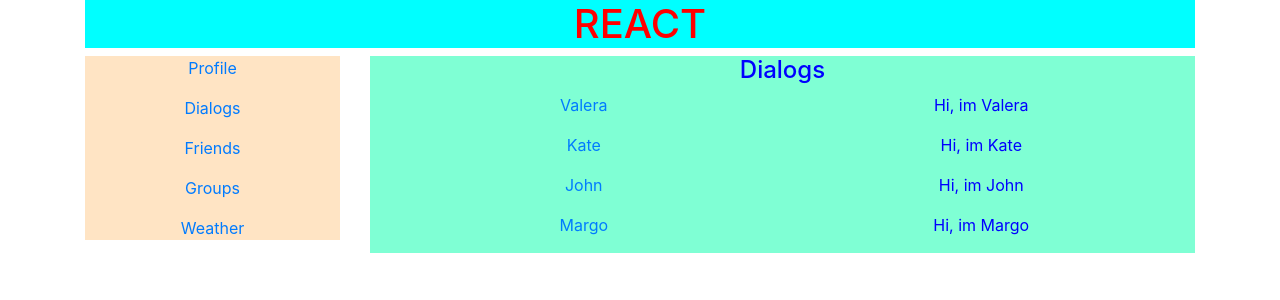
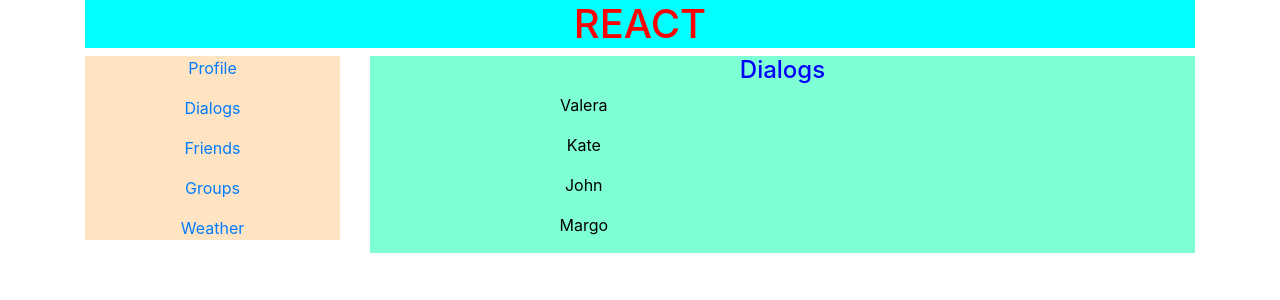
Before and after one commit to LTSecsuby/ReactTest, a React (Create React App) app: page /Dialogs in a window 1280 px wide. Shown: the top 300 px of the page. Built offline with nearby package versions, Linux system fonts and the light colour scheme.

Commit message:
add content

```diff
--- a/src/App.js
+++ b/src/App.js
@@ -9,7 +9,7 @@
 import {BrowserRouter, Route} from "react-router-dom";
 import Friends from "./components/FriendsComponent/Friends";
 
-function App() {
+function App(props) {
 
     return (
         <BrowserRouter>
@@ -23,11 +23,11 @@
                         <div className="container">
                             <div className="row">
                                 <div className="col-sm-3">
-                                    <NavbarWrap/>
+                                    <NavbarWrap navbarData={props.navbarData} />
                                 </div>
                                 <div className="col-sm-9">
                                     <Route path={'/Profile'} component={Profile} />
-                                    <Route path={'/Dialogs'} component={Dialogs} />
+                                    <Route path={'/Dialogs'} render={ () => <Dialogs dialogsData={props.dialogsData}/>} />
                                     <Route path={'/Groups'} component={Groups} />
                                     <Route path={'/Friends'} component={Friends} />
                                     <Route path={'/Weather'} component={Weather} />
--- /dev/null
+++ b/src/components/DialogsComponent/DialogComponent/Dialog.jsx
@@ -0,0 +1,64 @@
+import React from 'react';
+
+import style from './Dialog.module.css';
+import {NavLink, Route} from "react-router-dom";
+
+const TempComp = (props) => {
+
+    let DialogsMessage = props.dialogsData.map(
+        (element) => {
+
+            if (element.id === props.id) {
+                return (
+                    <div>{element.message}</div>
+                )
+            }
+
+        }
+    );
+
+    return (
+        <div>{DialogsMessage}</div>
+    )
+
+}
+
+
+const Dialog = (props) => {
+
+    let DialogsElements = props.dialogsData.map(
+        (element) => {
+
+            const path = "/Dialogs/" + element.id;
+            return (
+                <p><NavLink className={style.link} to={path}>{element.name}</NavLink></p>
+            )
+        }
+    );
+
+    let DialogsRoute = props.dialogsData.map(
+        (element) => {
+
+            return (
+                <Route path={'/Dialogs/' + element.id}
+                       render={() => <TempComp id={element.id} dialogsData={props.dialogsData}/>}/>
+            )
+        }
+    );
+
+    return (
+        <div className="container">
+            <div className="row">
+                <div className="col-md-6">
+                    {DialogsElements}
+                </div>
+                <div className="col-md-6">
+                    { DialogsRoute }
+                </div>
+            </div>
+        </div>
+    )
+
+};
+
+export default Dialog;
--- /dev/null
+++ b/src/components/DialogsComponent/DialogComponent/Dialog.module.css
@@ -0,0 +1,3 @@
+.link{
+    color: black;
+}
--- a/src/components/DialogsComponent/Dialogs.jsx
+++ b/src/components/DialogsComponent/Dialogs.jsx
@@ -1,64 +1,21 @@
 import React from 'react';
+
 import style from './Dialogs.module.css';
-import {NavLink} from "react-router-dom";
+import Dialog from "./DialogComponent/Dialog";
 
-let DialogsData = [
-    {id: 1, name: 'Valera', message: "Hi, im Valera"},
-    {id: 2, name: 'Kate', message: "Hi, im Kate"},
-    {id: 3, name: 'John', message: "Hi, im John"},
-    {id: 4, name: 'Margo', message: "Hi, im Margo"},
-]
-
-let DialogsElements = DialogsData
-    .map(
-        (element) => {
-
-            const path = "/Dialogs/" + element.id;
-            return (
-                <p><NavLink to={path}>{element.name}</NavLink></p>
-            )
-        }
-    )
-
-let DialogsMessage = DialogsData
-    .map(
-        (element) => {
-            return (
-                <p>{element.message}</p>
-            )
-        }
-    )
-
-const Dialog = () => {
-
-    return (
-        <div className="container">
-            <div className="row">
-                <div className="col-md-6">
-                    {DialogsElements}
-                </div>
-                <div className="col-md-6">
-                    {DialogsMessage}
-                </div>
-            </div>
-        </div>
-    )
-
-}
-
-const Dialogs = () => {
+const Dialogs = (props) => {
     return (
         <div className={style.item}>
             <div className="container">
                 <div className="row">
                     <div className="col">
                         <h4>Dialogs</h4>
-                        <Dialog/>
+                        <Dialog dialogsData ={props.dialogsData} />
                     </div>
                 </div>
             </div>
         </div>
     );
-}
+};
 
 export default Dialogs;
--- a/src/components/navbar/NavbarWrap.jsx
+++ b/src/components/navbar/NavbarWrap.jsx
@@ -3,19 +3,9 @@
 import style from './NavbarWrap.module.css';
 import {NavLink} from "react-router-dom";
 
-let NavbarData = [
-    {elementName: 'Profile'},
-    {elementName: 'Dialogs'},
-    {elementName: 'Friends'},
-    {elementName: 'Groups'},
-    {elementName: 'Weather'}
-]
+const NavbarWrap = (props) => {
 
-
-const NavbarWrap = () => {
-
-    let NavbarElements = NavbarData
-        .map((element) => {
+    let NavbarElements = props.navbarData.map((element) => {
 
                 const path = '/' + element.elementName;
                 return (
--- a/src/index.js
+++ b/src/index.js
@@ -4,7 +4,23 @@
 import App from './App';
 import * as serviceWorker from './serviceWorker';
 
-ReactDOM.render(<App />, document.getElementById('root'));
+let dialogsData = [
+    {id: 1, name: 'Valera', message: "Hi, im Valera"},
+    {id: 2, name: 'Kate', message: "Hi, im Kate"},
+    {id: 3, name: 'John', message: "Hi, im John"},
+    {id: 4, name: 'Margo', message: "Hi, im Margo"}
+
+];
+
+let navbarData = [
+    {elementName: 'Profile'},
+    {elementName: 'Dialogs'},
+    {elementName: 'Friends'},
+    {elementName: 'Groups'},
+    {elementName: 'Weather'}
+];
+
+ReactDOM.render(<App dialogsData={dialogsData} navbarData={navbarData}/>, document.getElementById('root'));
 
 // If you want your app to work offline and load faster, you can change
 // unregister() to register() below. Note this comes with some pitfalls.
```
